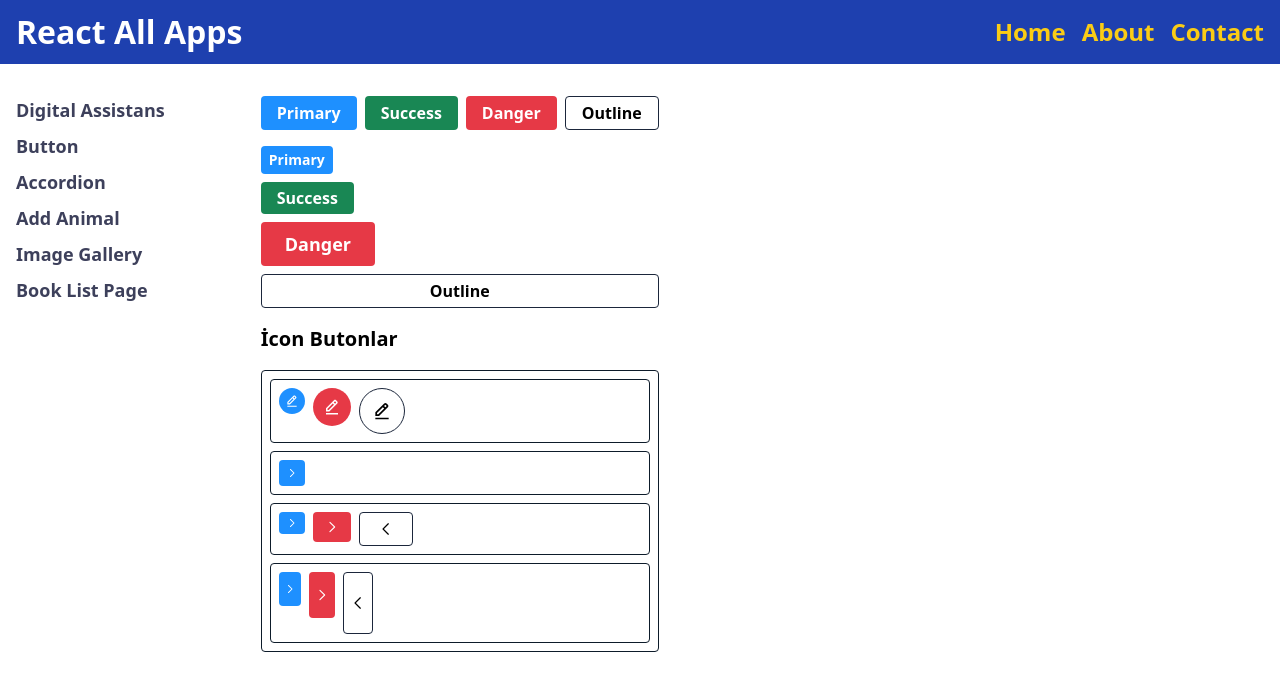
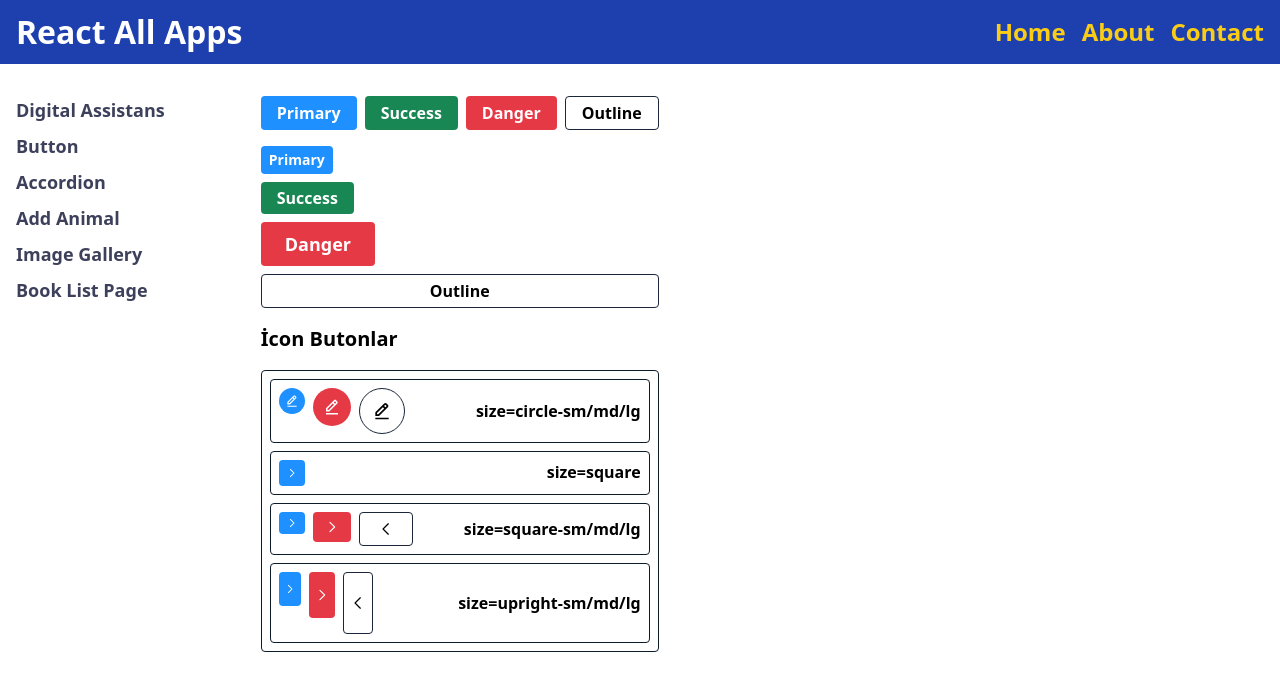
Before and after one commit to sedat355/react-all-apps, a React (Vite) app: page /button-page in a window 1280 px wide. Shown: the top 690 px of the page. Built offline with nearby package versions, Linux system fonts and the light colour scheme.

Commit message:
ButtonPage' e birkaç stil daha verildi

```diff
--- a/src/pages/ButtonPage.jsx
+++ b/src/pages/ButtonPage.jsx
@@ -42,12 +42,14 @@ const ButtonPage = () => {
           <Button btnType="outline" size="circle-lg">
             <BiEditAlt />
           </Button>
+          <h4 className="w-full font-bold self-center text-right">size=circle-sm/md/lg</h4>
         </div>
 
-        <div className="w-full border border-black-two p-2 rounded">
+        <div className="flex w-full border border-black-two p-2 rounded">
           <Button btnType="primary" size="square">
             <GoChevronRight />
           </Button>
+          <h4 className="w-full font-bold text-right">size=square</h4>
         </div>
 
         <div className="w-full border border-black-two p-2 rounded flex items-start space-x-2">
@@ -60,6 +62,8 @@ const ButtonPage = () => {
           <Button btnType="outline" size="square-lg">
             <GoChevronLeft />
           </Button>
+
+          <h4 className="w-full self-center font-bold text-right">size=square-sm/md/lg</h4>
         </div>
         <div className="w-full flex items-start space-x-2 border border-black-two p-2 rounded">
           <Button btnType="primary" size="upright-sm">
@@ -71,6 +75,8 @@ const ButtonPage = () => {
           <Button btnType="outline" size="upright-lg">
             <GoChevronLeft />
           </Button>
+
+          <h4 className="w-full self-center font-bold text-right">size=upright-sm/md/lg</h4>
         </div>
       </div>
     </div>
```
